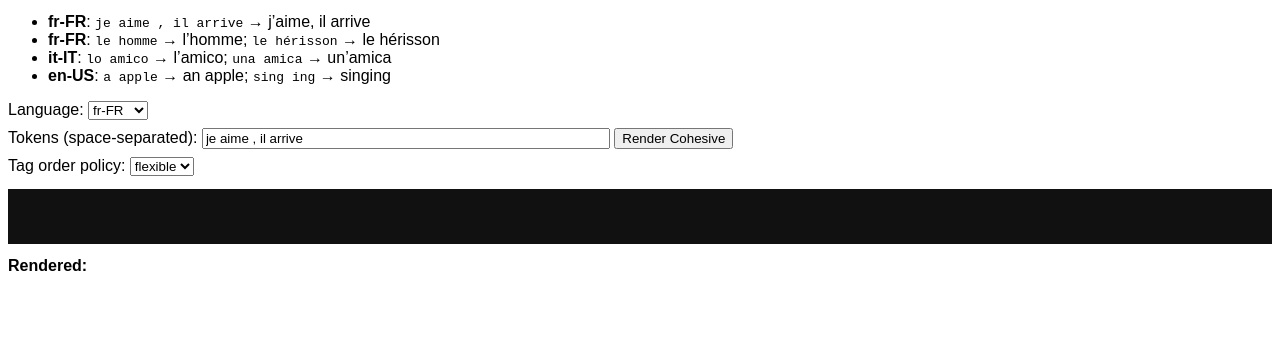
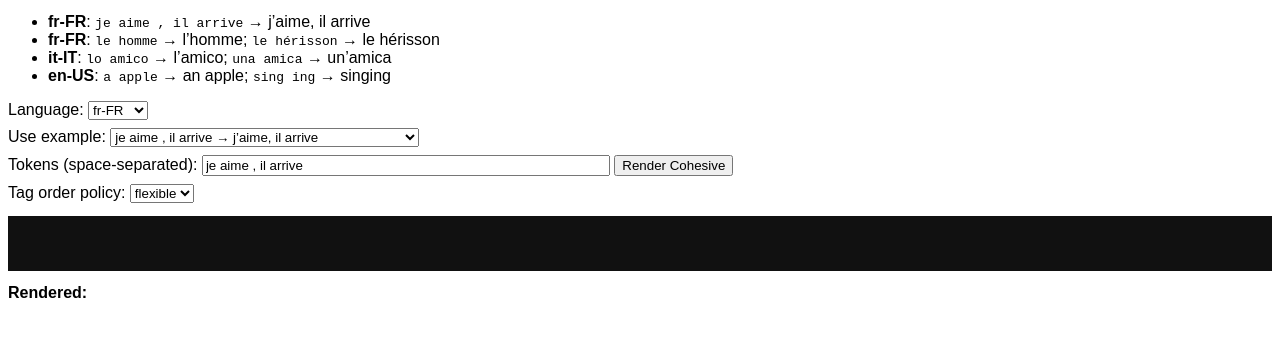
Before and after one commit to willwade/morpho-wasm, a website: page packages/demo/public/token-buffer.html in a window 1280 px wide. Shown: the part 137-474 px from the top of the page. Drawn offline with Linux system fonts and the light colour scheme.

Commit message:
demo(token-buffer): add es-ES/de-DE/fi-FI; add Use example dropdown that autofills tokens and syncs language; keep manual override

```diff
--- a/packages/demo/public/token-buffer.html
+++ b/packages/demo/public/token-buffer.html
@@ -29,6 +29,39 @@
         <option value="fr-FR" selected>fr-FR</option>
         <option value="en-US">en-US</option>
         <option value="it-IT">it-IT</option>
+        <option value="es-ES">es-ES</option>
+        <option value="de-DE">de-DE</option>
+        <option value="fi-FI">fi-FI</option>
+      </select>
+    </label>
+  </div>
+  <div class="row">
+    <label>Use example:
+      <select id="example">
+        <optgroup label="fr-FR">
+          <option value="je aime , il arrive">je aime , il arrive → j’aime, il arrive</option>
+          <option value="le homme">le homme → l’homme</option>
+          <option value="le hérisson">le hérisson → le hérisson</option>
+        </optgroup>
+        <optgroup label="it-IT">
+          <option value="lo amico">lo amico → l’amico</option>
+          <option value="una amica">una amica → un’amica</option>
+        </optgroup>
+        <optgroup label="en-US">
+          <option value="a apple">a apple → an apple</option>
+          <option value="sing ing">sing ing → singing</option>
+        </optgroup>
+        <optgroup label="es-ES">
+          <option value="el agua">el agua (contraction often dialectal) → el agua</option>
+          <option value="quiero le+dar">quiero le+dar → quiero darle</option>
+        </optgroup>
+        <optgroup label="de-DE">
+          <option value="Haus Tür">Haus Tür → Haustür</option>
+        </optgroup>
+        <optgroup label="fi-FI">
+          <option value="talo ssa">talo ssa → talossa</option>
+          <option value="tietokone ohjelma">tietokone ohjelma → tietokoneohjelma</option>
+        </optgroup>
       </select>
     </label>
   </div>
@@ -59,6 +92,7 @@
     configureMorphHfst({ wasmUrl: 'https://cdn.jsdelivr.net/npm/@morphgrid/core@latest/public/wasm/hfst.wasm' });
 
     const log = document.getElementById('log');
+    const exampleSel = document.getElementById('example');
     function logLine(msg) { log.textContent += (msg + "\n"); }
 
     const langSel = document.getElementById('lang');
@@ -66,6 +100,19 @@
     const policySel = document.getElementById('tagPolicy');
     const outSpan = document.getElementById('rendered');
     await morph.load(langSel.value);
+
+    // When an example is chosen, set tokens and optionally switch language group
+    exampleSel.addEventListener('change', async () => {
+      const txt = exampleSel.value;
+      tokensEl.value = txt;
+      // If the example belongs to a specific language group, align the selection
+      const grp = exampleSel.selectedOptions[0]?.parentElement?.label;
+      if (grp && langSel.value !== grp) {
+        langSel.value = grp;
+        await morph.load(langSel.value);
+      }
+      await renderCohesive();
+    });
 
     async function joinPair(prev, next, lang) {
       // Use morph.join (rule-based) for now
```
